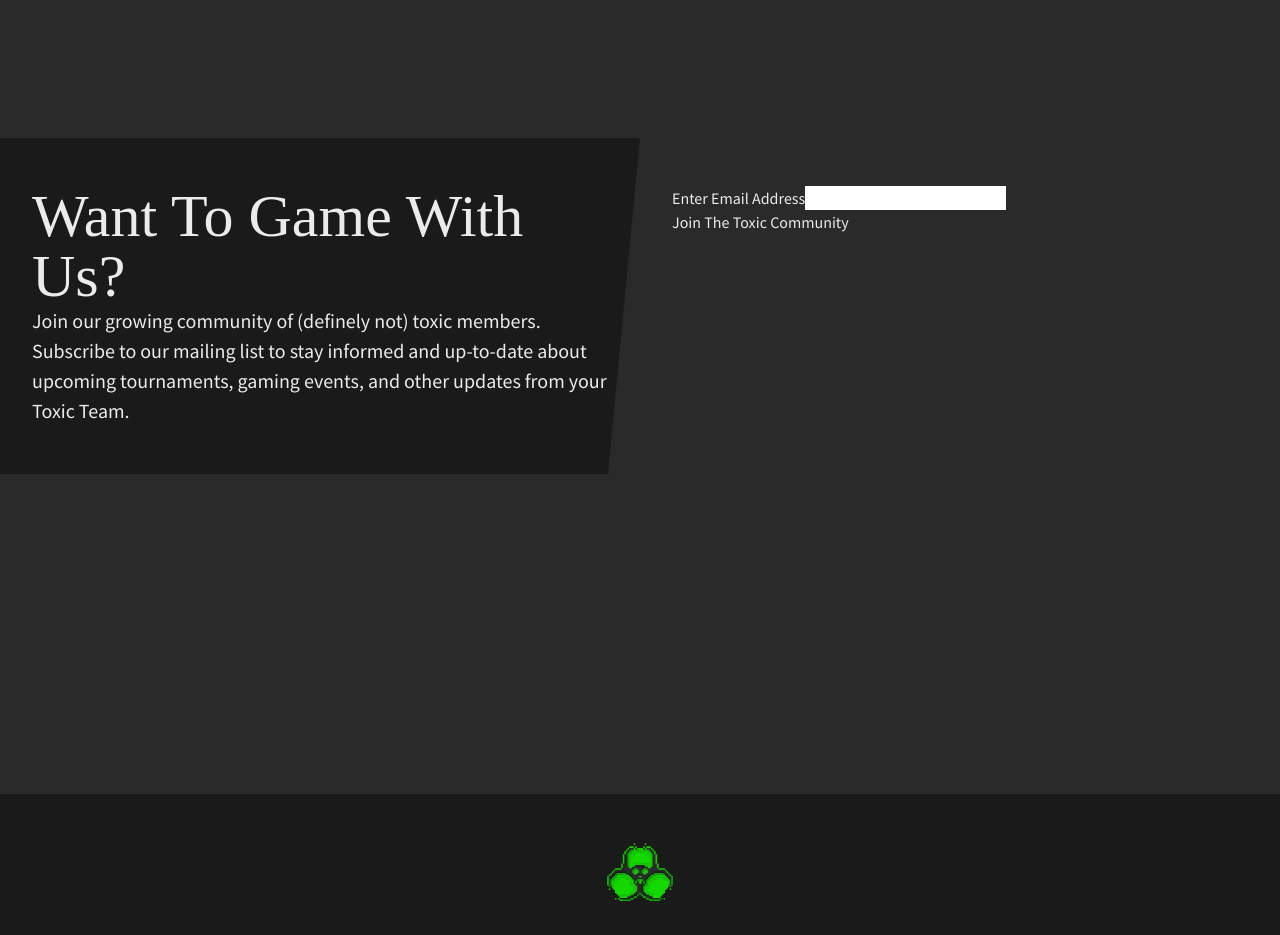
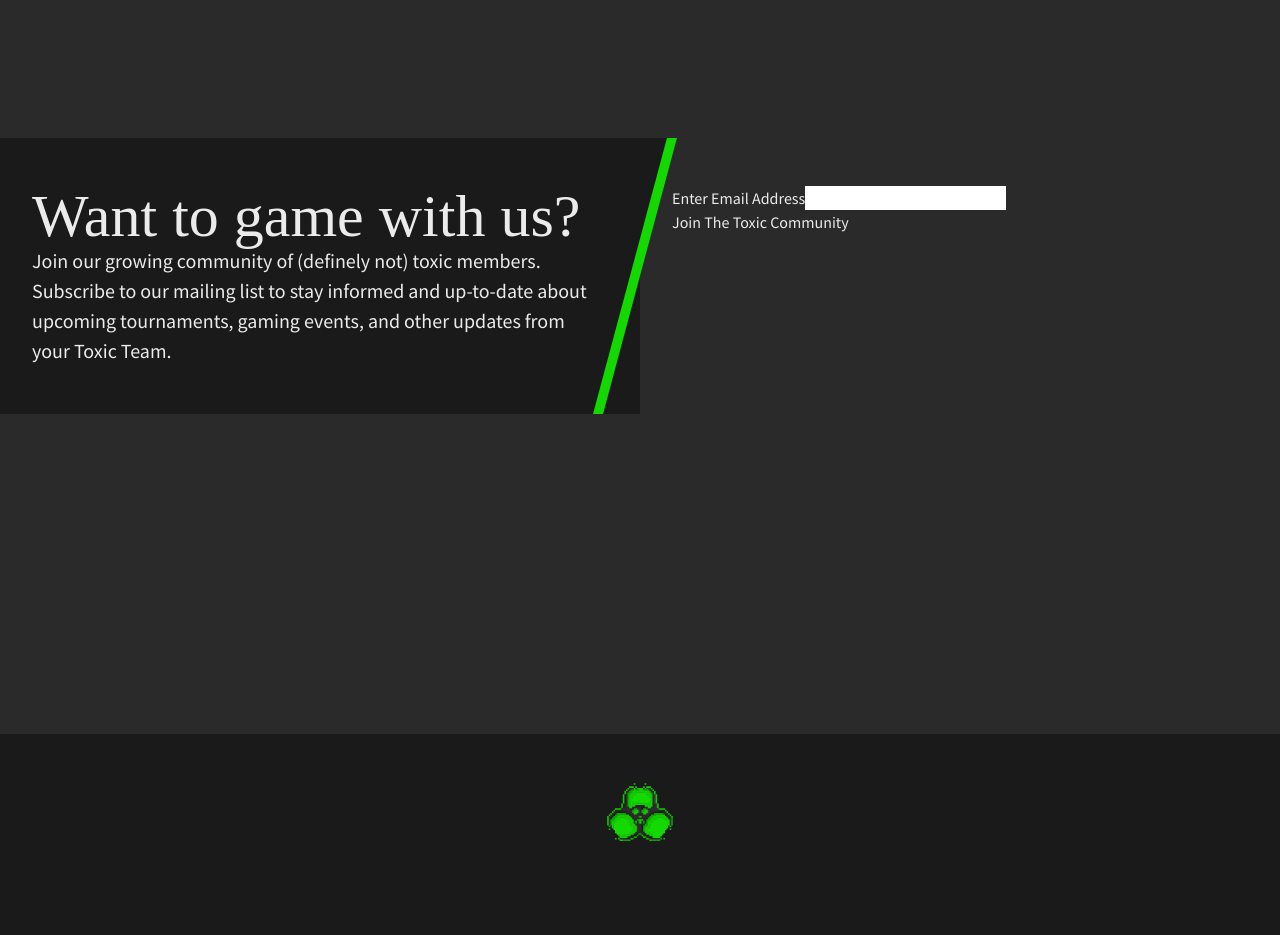
Before and after one commit to austinengelbrecht/toxictournaments, a Vue app: page /home in a window 1280 px wide. Shown: the part 1860-2795 px from the top of the page. Built offline with nearby package versions, Linux system fonts and the light colour scheme; some icons are missing; a web font is replaced by a local one.

Commit message:
Testing cta styles

```diff
--- a/src/components/ContactForm/TheContactForm.vue
+++ b/src/components/ContactForm/TheContactForm.vue
@@ -1,13 +1,18 @@
 <template>
   <section id="signup" class="signup mt-[10rem] flex flex-row flex-wrap">
-    <div class="signup-cta max-w-[50%] py-12 px-8 text-left bg-onyx-3">
-      <h2 class="capitalize text-6xl">Want to game with us?</h2>
+    <div class="bg-onyx-3 max-w-[50%]">
+      <div class="signup-cta py-12 px-8 text-left bg-onyx-3">
+        <div class="signup-cta-text">
+          <h2 class="text-6xl">Want to game with us?</h2>
 
-      <p>
-        Join our growing community of (definely not) toxic members. Subscribe to
-        our mailing list to stay informed and up-to-date about upcoming
-        tournaments, gaming events, and other updates from your Toxic Team.
-      </p>
+          <p>
+            Join our growing community of (definely not) toxic members.
+            Subscribe to our mailing list to stay informed and up-to-date about
+            upcoming tournaments, gaming events, and other updates from your
+            Toxic Team.
+          </p>
+        </div>
+      </div>
     </div>
 
     <ContactForm class="px-8 py-12" />
@@ -24,12 +29,12 @@ export default { components: { BaseHeader, ContactForm } };
 <style lang="scss" scoped>
 .signup {
   &-cta {
-    clip-path: polygon(0 0, 100% 0%, 95% 100%, 0% 100%);
+    transform: skew(-15deg);
 
-    &:after {
-      content: "";
-      width: 10px;
-      background-color: $toxic-3;
+    border-right: 10px solid $toxic-3;
+
+    &-text {
+      transform: skew(15deg);
     }
   }
 
```
